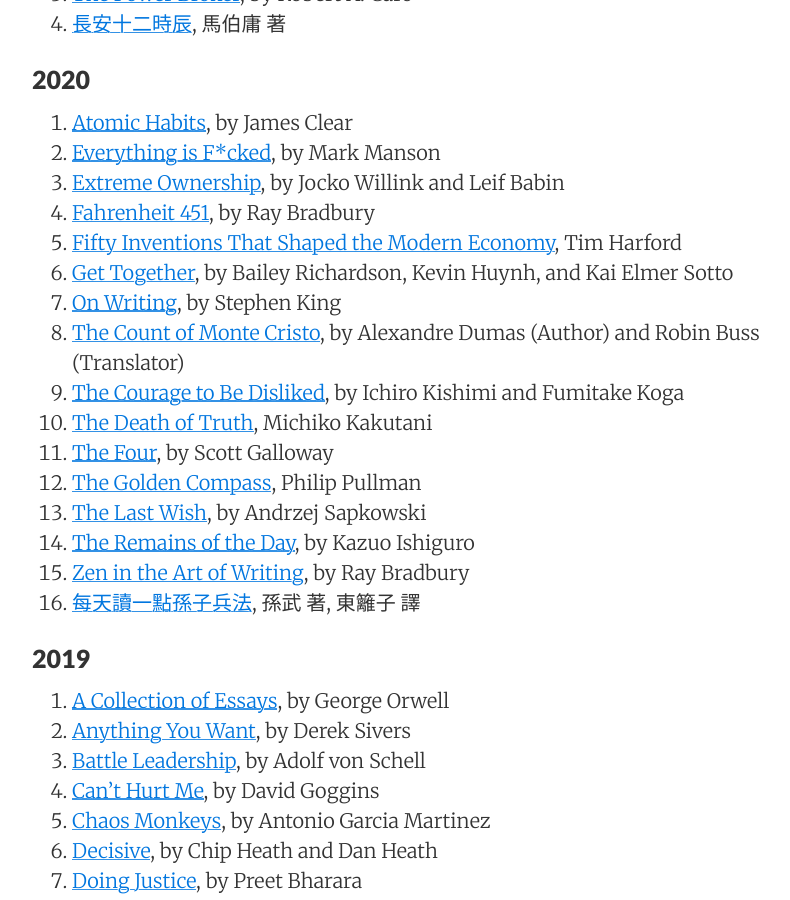
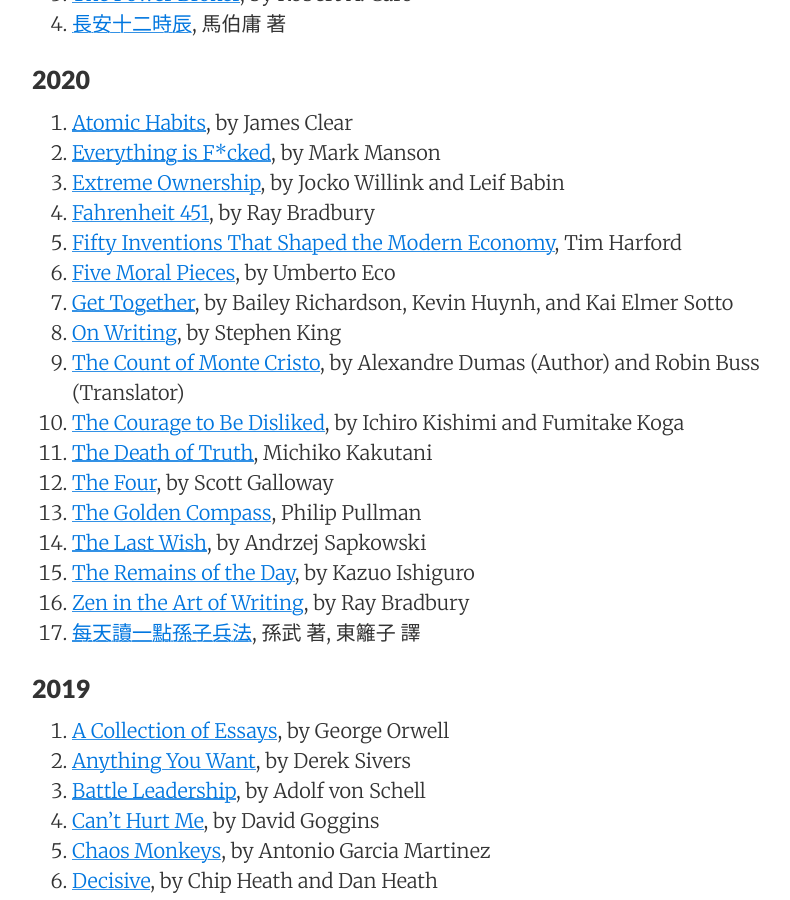
Before and after one commit to sewardlee337/sewardlee337.github.io, a Jekyll site: the page built from readinglist.md, in a window 1280 px wide and 900 px high, scrolled down 500 px. Shown: the whole window, without its empty margins (188-978 px from the left). Built offline with Jekyll 4.4.1, drawn with Linux system fonts in a browser that asks for light colours; nearby versions of some CDN libraries.

Commit message:
Update reading list

```diff
--- a/readinglist.md
+++ b/readinglist.md
@@ -25,6 +25,7 @@
 1. [Extreme Ownership](https://amzn.to/2QEuPvP), by Jocko Willink and Leif Babin
 1. [Fahrenheit 451](https://amzn.to/2TQ6dlQ), by Ray Bradbury
 1. [Fifty Inventions That Shaped the Modern Economy](https://amzn.to/2UJ77jS), Tim Harford
+1. [Five Moral Pieces](https://amzn.to/3cxBU9C), by Umberto Eco
 1. [Get Together](https://amzn.to/3ametPO), by Bailey Richardson, Kevin Huynh, and Kai Elmer Sotto
 1. [On Writing](https://amzn.to/2QOnJV1), by Stephen King
 1. [The Count of Monte Cristo](https://amzn.to/2uXBdFS), by Alexandre Dumas (Author) and Robin Buss (Translator)
```
